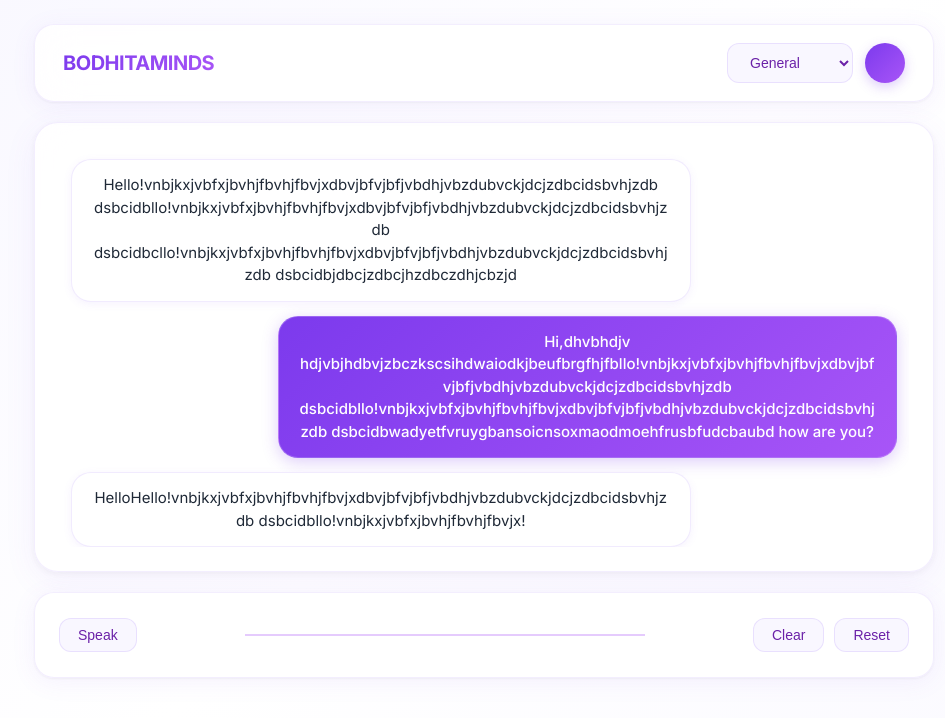
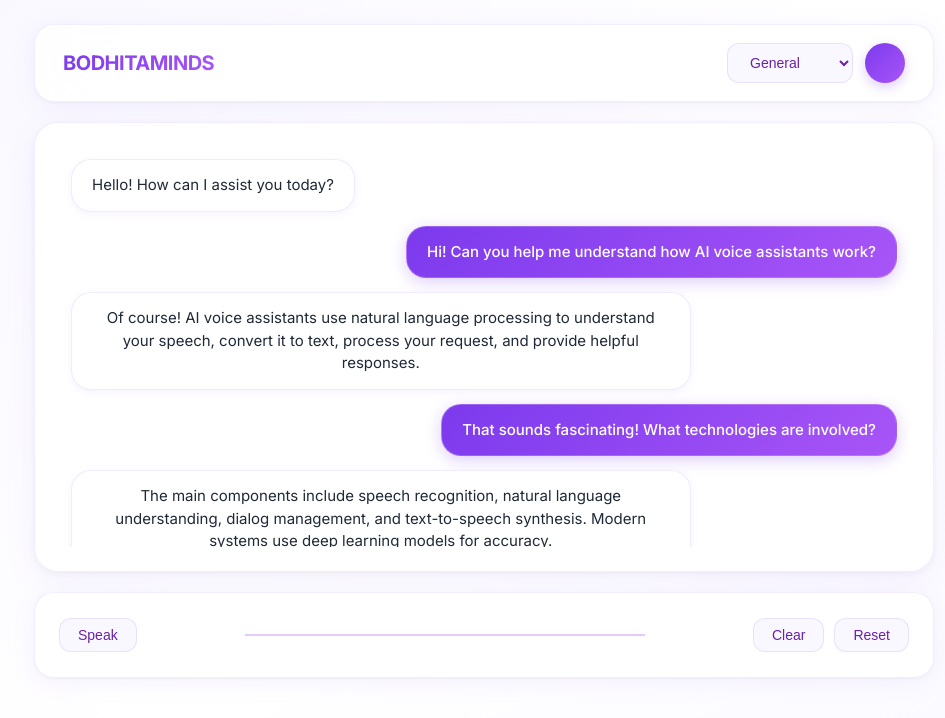
Before and after one commit to upendrakumar-17/ai-voice-agent-frontend, a React (Create React App) app: page / in a window 1280 px wide. Shown: the top 718 px of the page, without its empty margins (156-1101 px from the left). Built offline with nearby package versions, Linux system fonts and the light colour scheme.

Commit message:
added code final

```diff
--- a/src/components/ChatContainer.jsx
+++ b/src/components/ChatContainer.jsx
@@ -4,35 +4,20 @@
 
 const App = () => {
   const [messages, setMessages] = useState([
-    { text: 'Hello!vnbjkxjvbfxjbvhjfbvhjfbvjxdbvjbfvjbfjvbdhjvbzdubvckjdcjzdbcidsbvhjzdb dsbcidbllo!vnbjkxjvbfxjbvhjfbvhjfbvjxdbvjbfvjbfjvbdhjvbzdubvckjdcjzdbcidsbvhjzdb dsbcidbcllo!vnbjkxjvbfxjbvhjfbvhjfbvjxdbvjbfvjbfjvbdhjvbzdubvckjdcjzdbcidsbvhjzdb dsbcidbjdbcjzdbcjhzdbczdhjcbzjd', type: 'incoming' },
-    { text: 'Hi,dhvbhdjv hdjvbjhdbvjzbczkscsihdwaiodkjbeufbrgfhjfbllo!vnbjkxjvbfxjbvhjfbvhjfbvjxdbvjbfvjbfjvbdhjvbzdubvckjdcjzdbcidsbvhjzdb dsbcidbllo!vnbjkxjvbfxjbvhjfbvhjfbvjxdbvjbfvjbfjvbdhjvbzdubvckjdcjzdbcidsbvhjzdb dsbcidbwadyetfvruygbansoicnsoxmaodmoehfrusbfudcbaubd how are you?', type: 'outgoing' },
-    { text: 'HelloHello!vnbjkxjvbfxjbvhjfbvhjfbvjxdbvjbfvjbfjvbdhjvbzdubvckjdcjzdbcidsbvhjzdb dsbcidbllo!vnbjkxjvbfxjbvhjfbvhjfbvjx!', type: 'incoming' },
-    { text: 'Hi, how are yi,dhvbhdjv hdjvbjhdbvjzbczkscsihdwaiodkjbeufbrgfhjfbllo!vnbjkxjvbfxjbvhjfbvhjfbvjxdbvjbfvjbfjvbdhjvbzdubvckjdcjzdbcidou?', type: 'outgoing' },
-    { text: 'HelHello!vnbjkxjvbfxjbvhjfbvhjfbvjxdbvjbfvjbfjvbdhjvbzdubvckjdcjzdbcidsbvhjzdb dsbcidbllo!vnbjkxjvbfxjbvhjfbvhjfbvjxlo!', type: 'incoming' },
-    { text: 'Hi, hoi,dhvbhdjv hdjvbjhdbvjzbczkscsihdwaiodkjbeufbrgfhjfbllo!vnbjkxjvbfxjbvhjfbvhjfbvjxdbvjbfvjbfjvbdhjvbzdubvckjdcjzdbcidw are you?', type: 'outgoing' },
-    { text: 'HelHello!vnbjkxjvbfxjbvhjfbvhjfbvjxdbvjbfvjbfjvbdhjvbzdubvckjdcjzdbcidsbvhjzdb dsbcidbllo!vnbjkxjvbfxjbvhjfbvhjfbvjxlo!', type: 'incoming' },
-    { text: 'Hi, how ai,dhvbhdjv hdjvbjhdbvjzbczkscsihdwaiodkjbeufbrgfhjfbllo!vnbjkxjvbfxjbvhjfbvhjfbvjxdbvjbfvjbfjvbdhjvbzdubvckjdcjzdbcidre you?', type: 'outgoing' },
-    { text: 'HelHello!vnbjkxjvbfxjbvhjfbvhjfbvjxdbvjbfvjbfjvbdhjvbzdubvckjdcjzdbcidsbvhjzdb dsbcidbllo!vnbjkxjvbfxjbvhjfbvhjfbvjxlo!', type: 'incoming' },
-    { text: 'Hi, how ai,dhvbhdjv hdjvbjhdbvjzbczkscsihdwaiodkjbeufbrgfhjfbllo!vnbjkxjvbfxjbvhjfbvhjfbvjxdbvjbfvjbfjvbdhjvbzdubvckjdcjzdbcidre you?', type: 'outgoing' },
-    { text: 'HelHello!vnbjkxjvbfxjbvhjfbvhjfbvjxdbvjbfvjbfjvbdhjvbzdubvckjdcjzdbcidsbvhjzdb dsbcidbllo!vnbjkxjvbfxjbvhjfbvhjfbvjxlo!', type: 'incoming' },
-    { text: 'Hi, how ai,dhvbhdjv hdjvbjhdbvjzbczkscsihdwaiodkjbeufbrgfhjfbllo!vnbjkxjvbfxjbvhjfbvhjfbvjxdbvjbfvjbfjvbdhjvbzdubvckjdcjzdbcidre you?', type: 'outgoing' },
-    { text: 'HelHello!vnbjkxjvbfxjbvhjfbvhjfbvjxdbvjbfvjbfjvbdhjvbzdubvckjdcjzdbcidsbvhjzdb dsbcidbllo!vnbjkxjvbfxjbvhjfbvhjfbvjxlo!', type: 'incoming' },
-    { text: 'Hi, how i,dhvbhdjv hdjvbjhdbvjzbczkscsihdwaiodkjbeufbrgfhjfbllo!vnbjkxjvbfxjbvhjfbvhjfbvjxdbvjbfvjbfjvbdhjvbzdubvckjdcjzdbcidare you?', type: 'outgoing' },
-    { text: 'HelHello!vnbjkxjvbfxjbvhjfbvhjfbvjxdbvjbfvjbfjvbdhjvbzdubvckjdcjzdbcidsbvhjzdb dsbcidbllo!vnbjkxjvbfxjbvhjfbvhjfbvjxlo!', type: 'incoming' },
-    { text: 'Hi, how i,dhvbhdjv hdjvbjhdbvjzbczkscsihdwaiodkjbeufbrgfhjfbllo!vnbjkxjvbfxjbvhjfbvhjfbvjxdbvjbfvjbfjvbdhjvbzdubvckjdcjzdbcidare you?', type: 'outgoing' },
-    { text: 'HeHello!vnbjkxjvbfxjbvhjfbvhjfbvjxdbvjbfvjbfjvbdhjvbzdubvckjdcjzdbcidsbvhjzdb dsbcidbllo!vnbjkxjvbfxjbvhjfbvhjfbvjxllo!', type: 'incoming' },
-    { text: 'Hi, how i,dhvbhdjv hdjvbjhdbvjzbczkscsihdwaiodkjbeufbrgfhjfbllo!vnbjkxjvbfxjbvhjfbvhjfbvjxdbvjbfvjbfjvbdhjvbzdubvckjdcjzdbcidare you?', type: 'outgoing' },
-    { text: 'HeHello!vnbjkxjvbfxjbvhjfbvhjfbvjxdbvjbfvjbfjvbdhjvbzdubvckjdcjzdbcidsbvhjzdb dsbcidbllo!vnbjkxjvbfxjbvhjfbvhjfbvjxllo!', type: 'incoming' },
-    { text: 'Hi, how i,dhvbhdjv hdjvbjhdbvjzbczkscsihdwaiodkjbeufbrgfhjfbllo!vnbjkxjvbfxjbvhjfbvhjfbvjxdbvjbfvjbfjvbdhjvbzdubvckjdcjzdbcidare you?', type: 'outgoing' },
-    { text: 'HelHello!vnbjkxjvbfxjbvhjfbvhjfbvjxdbvjbfvjbfjvbdhjvbzdubvckjdcjzdbcidsbvhjzdb dsbcidbllo!vnbjkxjvbfxjbvhjfbvhjfbvjxlo!', type: 'incoming' },
-    { text: 'Hii,dhvbhdjv hdjvbjhdbvjzbczkscsihdwaiodkjbeufbrgfhjfbllo!vnbjkxjvbfxjbvhjfbvhjfbvjxdbvjbfvjbfjvbdhjvbzdubvckjdcjzdbcid, how are you?', type: 'outgoing' },
-    { text: 'HellHello!vnbjkxjvbfxjbvhjfbvhjfbvjxdbvjbfvjbfjvbdhjvbzdubvckjdcjzdbcidsbvhjzdb dsbcidbllo!vnbjkxjvbfxjbvhjfbvhjfbvjxo!', type: 'incoming' },
-    { text: 'Hii,dhvbhdjv hdjvbjhdbvjzbczkscsihdwaiodkjbeufbrgfhjfbllo!vnbjkxjvbfxjbvhjfbvhjfbvjxdbvjbfvjbfjvbdhjvbzdubvckjdcjzdbcid, how are you?', type: 'outgoing' },
-
+    { text: 'Hello! How can I assist you today?', type: 'incoming' },
+    { text: 'Hi! Can you help me understand how AI voice assistants work?', type: 'outgoing' },
+    { text: 'Of course! AI voice assistants use natural language processing to understand your speech, convert it to text, process your request, and provide helpful responses.', type: 'incoming' },
+    { text: 'That sounds fascinating! What technologies are involved?', type: 'outgoing' },
+    { text: 'The main components include speech recognition, natural language understanding, dialog management, and text-to-speech synthesis. Modern systems use deep learning models for accuracy.', type: 'incoming' },
+    { text: 'How accurate are they these days?', type: 'outgoing' },
+    { text: 'Today\'s voice assistants achieve over 95% accuracy in ideal conditions. They continue to improve with more training data and advanced neural networks.', type: 'incoming' },
+    { text: 'Can they understand different accents?', type: 'outgoing' },
+    { text: 'Yes! Modern AI models are trained on diverse datasets including various accents, languages, and speaking styles to ensure inclusivity and accuracy.', type: 'incoming' },
+    { text: 'What about privacy concerns?', type: 'outgoing' },
+    { text: 'Privacy is crucial. Reputable systems process data securely, offer opt-out options, and provide transparency about data usage. Always review privacy policies.', type: 'incoming' },
+    { text: 'Thank you for the detailed explanation!', type: 'outgoing' },
+    { text: 'You\'re welcome! Feel free to ask if you have more questions.', type: 'incoming' },
   ]);
-
-
-  //const[messages, setMessages] = useState([]);
 
   return (
     <div className="baap">
```
